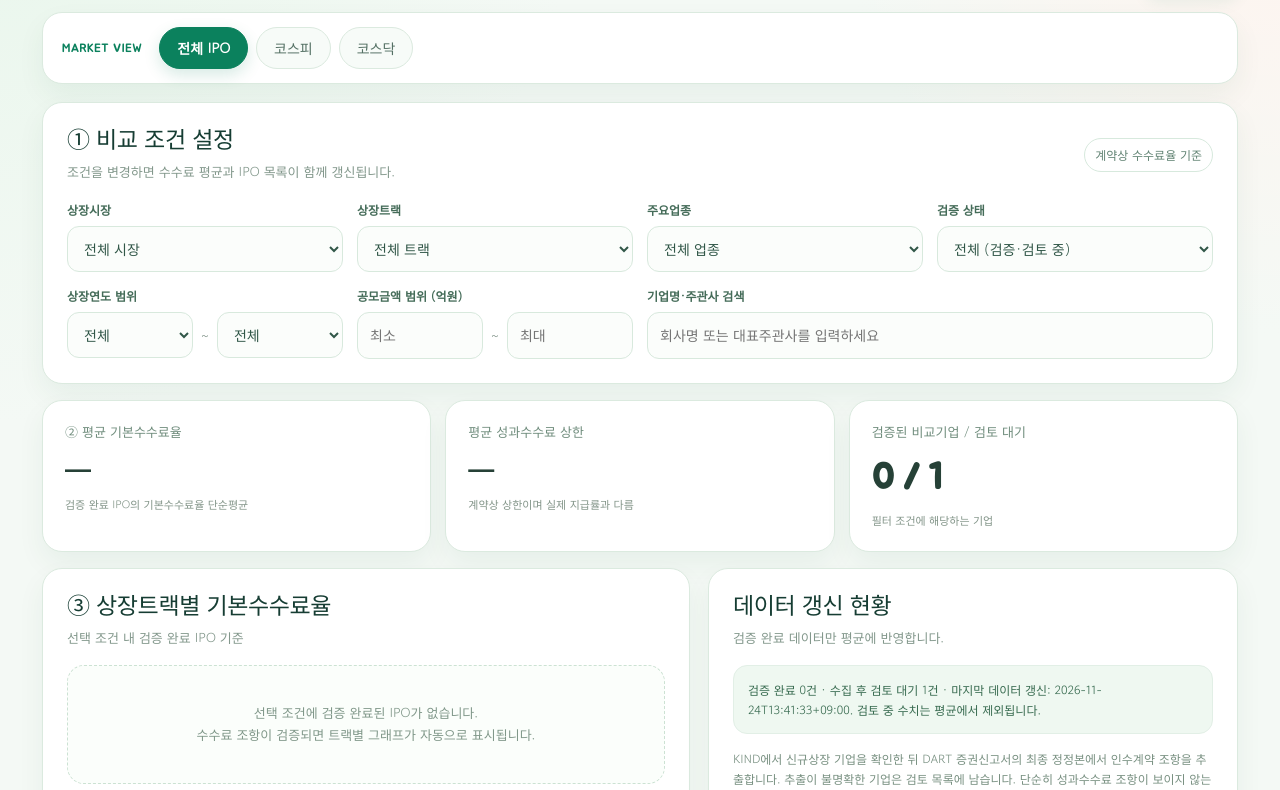
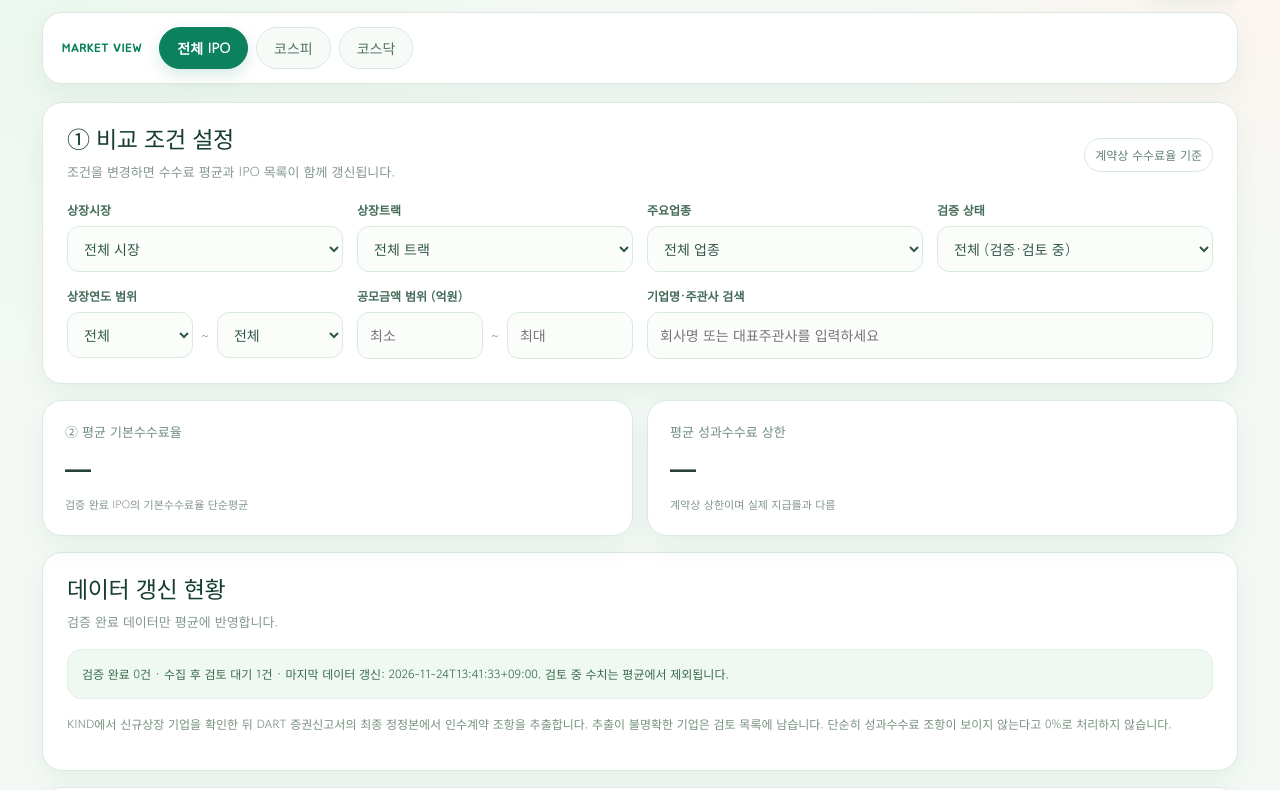
Before and after one commit to juyeong0379/ipo-fee-dashboard, a plain HTML site: page docs/index.html in a window 1280 px wide. Shown: the part 162-952 px from the top of the page. Drawn offline with Linux system fonts and the light colour scheme.

Commit message:
design: remove reviewed/pending KPI and listing-track chart; preserve fee averages and IPO list

```diff
--- a/docs/index.html
+++ b/docs/index.html
@@ -27,7 +27,7 @@ section{background:#fff;border:1px solid var(--border);border-radius:16px;margin
 .field{display:flex;flex-direction:column;gap:7px}label{font-size:12px;font-weight:700;color:#41536c}
 input,select{width:100%;border:1px solid #d5dfed;border-radius:10px;padding:11px 12px;background:#fff;color:#25324a;outline:none;min-width:0}
 .range{display:flex;gap:8px;align-items:center}.range span{font-size:12px;color:var(--muted)}.searchwide{grid-column:span 2}
-.stats{display:grid;grid-template-columns:repeat(3,1fr);gap:14px;margin-bottom:16px}
+.stats{display:grid;grid-template-columns:repeat(2,minmax(0,1fr));gap:14px;margin-bottom:16px}
 .metric{background:#fff;border:1px solid var(--border);border-radius:16px;padding:21px 22px}
 .metric span{font-size:12px;color:var(--muted);display:block}.metric strong{font-size:32px;letter-spacing:-1px;display:block;color:var(--navy);margin-top:8px;font-variant-numeric:tabular-nums}
 .metric small{font-size:11px;color:var(--muted);display:block;margin-top:4px}.metric .empty{font-size:26px}
@@ -38,8 +38,8 @@ tbody td:first-child{font-weight:650}.tag{display:inline-block;padding:4px 7px;b
 .tablefoot{display:flex;justify-content:space-between;align-items:center;gap:12px;margin-top:14px;font-size:12px;color:var(--muted)}.pager{display:flex;gap:7px}.pager button{padding:7px 11px;cursor:pointer;background:#fff;border:1px solid var(--border);border-radius:8px}.pager button:disabled{opacity:.4;cursor:not-allowed}
 .note{font-size:12px;color:#687992;margin-top:15px;line-height:1.7}.statusline{background:#f1f6ff;padding:12px 14px;border-radius:9px;font-size:12px;color:#35547d}
 footer{color:#8090a6;font-size:11px;line-height:1.8;padding-top:2px}
-@media(max-width:900px){.filters{grid-template-columns:repeat(2,1fr)}.chartwrap{grid-template-columns:1fr}.stats{grid-template-columns:1fr 1fr}.stats .metric:last-child{grid-column:span 2}}
-@media(max-width:600px){main{padding:23px 13px 50px}header .inner{padding:13px}.hero{display:block}.headactions{justify-content:start;margin-top:15px}.filters{grid-template-columns:1fr}.searchwide{grid-column:auto}.stats{grid-template-columns:1fr}.stats .metric:last-child{grid-column:auto}section{padding:18px}.brand .pill{display:none}h1{font-size:26px}}
+@media(max-width:900px){.filters{grid-template-columns:repeat(2,1fr)}.chartwrap{grid-template-columns:1fr}.stats{grid-template-columns:1fr 1fr}}
+@media(max-width:600px){main{padding:23px 13px 50px}header .inner{padding:13px}.hero{display:block}.headactions{justify-content:start;margin-top:15px}.filters{grid-template-columns:1fr}.searchwide{grid-column:auto}.stats{grid-template-columns:1fr}section{padding:18px}.brand .pill{display:none}h1{font-size:26px}}
 
 /* Matching the user's existing IB Daily Briefing design system:
    pale mint background, Jua/Gowun Dodum typography and green category pills. */
@@ -100,13 +100,12 @@ thead{background:#f3faf5}th{color:#45745c}tbody tr:hover{background:#f7fbf8}
 </div></section>
 <div class="stats"><div class="metric"><span>② 평균 기본수수료율</span><strong id="baseMean" class="empty">—</strong><small>검증 완료 IPO의 기본수수료율 단순평균</small></div>
 <div class="metric"><span>평균 성과수수료 상한</span><strong id="perfMean" class="empty">—</strong><small>계약상 상한이며 실제 지급률과 다름</small></div>
-<div class="metric"><span>검증된 비교기업 / 검토 대기</span><strong id="counts">0 / 0</strong><small>필터 조건에 해당하는 기업</small></div></div>
-<div class="chartwrap"><section><div class="topline"><div><h2>③ 상장트랙별 기본수수료율</h2><div class="sectionhint">선택 조건 내 검증 완료 IPO 기준</div></div></div><div id="chart"><div class="mutebox">검증된 IPO 데이터가 등록되면 여기에 그래프가 표시됩니다.</div></div></section>
+</div>
 <section><div class="topline"><div><h2>데이터 갱신 현황</h2><div class="sectionhint">검증 완료 데이터만 평균에 반영합니다.</div></div></div>
 <div class="statusline" id="statusmessage">원본 DB 및 검토 목록을 불러오는 중입니다.</div>
 <p class="note">KIND에서 신규상장 기업을 확인한 뒤 DART 증권신고서의 최종 정정본에서 인수계약 조항을 추출합니다. 추출이 불명확한 기업은 검토 목록에 남습니다. 단순히 성과수수료 조항이 보이지 않는다고 0%로 처리하지 않습니다.</p>
-</section></div>
-<section><div class="topline"><div><h2>④ 조건별 IPO 목록</h2><p class="sectionhint">비교에 사용되는 기업과 검토 중인 기업을 함께 확인할 수 있습니다. 상단 조건을 변경하면 목록도 갱신됩니다.</p></div><span id="numRecords" class="pill">0건</span></div>
+</section>
+<section><div class="topline"><div><h2>③ 조건별 IPO 목록</h2><p class="sectionhint">비교에 사용되는 기업과 검토 중인 기업을 함께 확인할 수 있습니다. 상단 조건을 변경하면 목록도 갱신됩니다.</p></div><span id="numRecords" class="pill">0건</span></div>
 <div class="tablewrap"><table><thead><tr><th>회사명</th><th>상장일</th><th>상장시장</th><th>상장트랙</th><th>주요업종</th><th>대표주관사</th><th>공모금액(억원)</th><th>기본수수료</th><th>성과상한</th><th>상태</th><th>DART</th></tr></thead><tbody id="tbody"><tr><td colspan="11" style="text-align:center;color:#71839e;padding:35px">데이터를 불러오는 중입니다.</td></tr></tbody></table></div>
 <div class="tablefoot"><span id="pageinfo">—</span><div class="pager"><button id="prev" disabled>이전</button><button id="next" disabled>다음</button></div></div>
 <p class="note">* 수수료는 계약상 기본요율·성과수수료 상한입니다. 공모금액 외 의무인수금액이 수수료 산정 분모에 포함될 수 있으며, 특이계약은 DART 원문을 확인해야 합니다. 검토 중인 기업의 숫자는 참고용 후보로만 표시하며 평균에서 제외합니다.</p>
@@ -143,12 +142,8 @@ if(max!==null&&(amt===null||amt>max))return false;
 if(search&&(r.company_name+" "+r.lead_underwriter_1+" "+r.lead_underwriter_2).toLowerCase().indexOf(search)<0)return false;
 return true;
 });page=1;document.querySelectorAll(".market-tab").forEach(function(btn){btn.classList.toggle("active",btn.getAttribute("data-market")===el("market").value)});render()}
-function render(){var verified=filtered.filter(isApproved),review=filtered.length-verified.length,base=avg(verified,"base_fee_pct"),perf=avg(verified,"performance_fee_cap_pct");
-el("baseMean").textContent=base===null?"—":base.toFixed(2)+"%";el("perfMean").textContent=perf===null?"—":perf.toFixed(2)+"%";el("counts").textContent=verified.length+" / "+review;el("numRecords").textContent=filtered.length+"건";
-var groups={};verified.forEach(function(r){var k=r.listing_track||"미분류";(groups[k]||(groups[k]=[])).push(r)});
-var chart=Object.keys(groups).map(function(k){return {name:k,val:avg(groups[k],"base_fee_pct")}}).filter(function(o){return o.val!==null}).sort(function(a,b){return b.val-a.val});
-if(!chart.length){el("chart").innerHTML='<div class="mutebox">선택 조건에 검증 완료된 IPO가 없습니다.<br>수수료 조항이 검증되면 트랙별 그래프가 자동으로 표시됩니다.</div>'}else{
-var m=Math.max.apply(null,chart.map(function(x){return x.val}));el("chart").innerHTML=chart.map(function(x){return '<div class="chart-row"><span class="chartlabel" title="'+safe(x.name)+'">'+safe(x.name)+'</span><div class="bar-bg"><div class="bar" style="width:'+Math.max(3,x.val/m*100).toFixed(1)+'%"></div></div><strong class="mono">'+x.val.toFixed(2)+'%</strong></div>'}).join("")}
+function render(){var verified=filtered.filter(isApproved),base=avg(verified,"base_fee_pct"),perf=avg(verified,"performance_fee_cap_pct");
+el("baseMean").textContent=base===null?"—":base.toFixed(2)+"%";el("perfMean").textContent=perf===null?"—":perf.toFixed(2)+"%";el("numRecords").textContent=filtered.length+"건";
 var start=(page-1)*perPage,part=filtered.slice(start,start+perPage),td=part.map(function(r){
 var approved=isApproved(r),link=/^https:\/\/dart\.fss\.or\.kr\//.test(r.source_url||"")?'<a href="'+safe(r.source_url)+'" target="_blank" rel="noopener">원문 보기</a>':"—";
 return '<tr><td>'+safe(r.company_name||"—")+'</td><td class="mono">'+safe(r.listing_date||"—")+'</td><td>'+safe(r.market||"—")+'</td><td>'+safe(r.listing_track||"—")+'</td><td>'+safe(r.industry||"—")+'</td><td>'+safe([r.lead_underwriter_1,r.lead_underwriter_2].filter(Boolean).join(", ")||"—")+'</td><td class="mono">'+format(number(r.offering_amount_100m))+'</td><td class="mono">'+(validRate(r.base_fee_pct)===null?"—":validRate(r.base_fee_pct).toFixed(2)+"%")+'</td><td class="mono">'+(validRate(r.performance_fee_cap_pct)===null?"—":validRate(r.performance_fee_cap_pct).toFixed(2)+"%")+'</td><td><span class="tag'+(approved?"":" pending")+'">'+(approved?"검증 완료":"검토 중")+'</span></td><td>'+link+'</td></tr>'}).join("");
```
